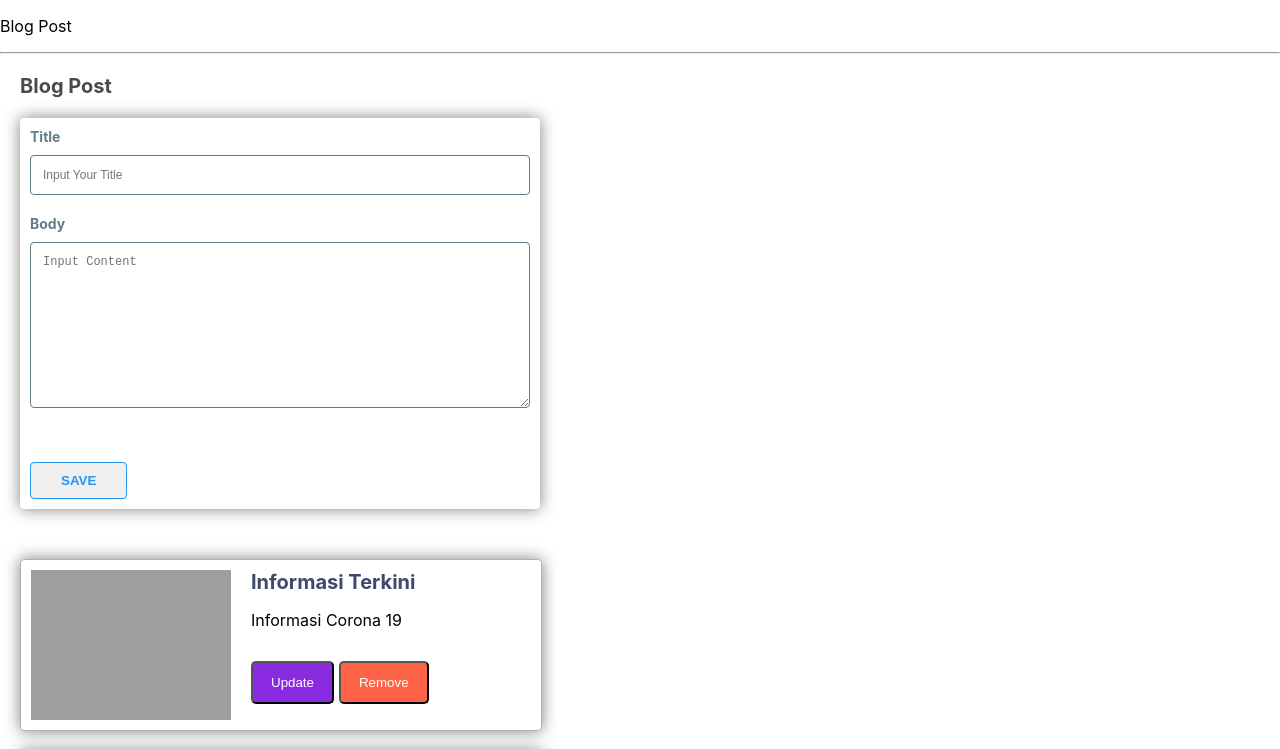
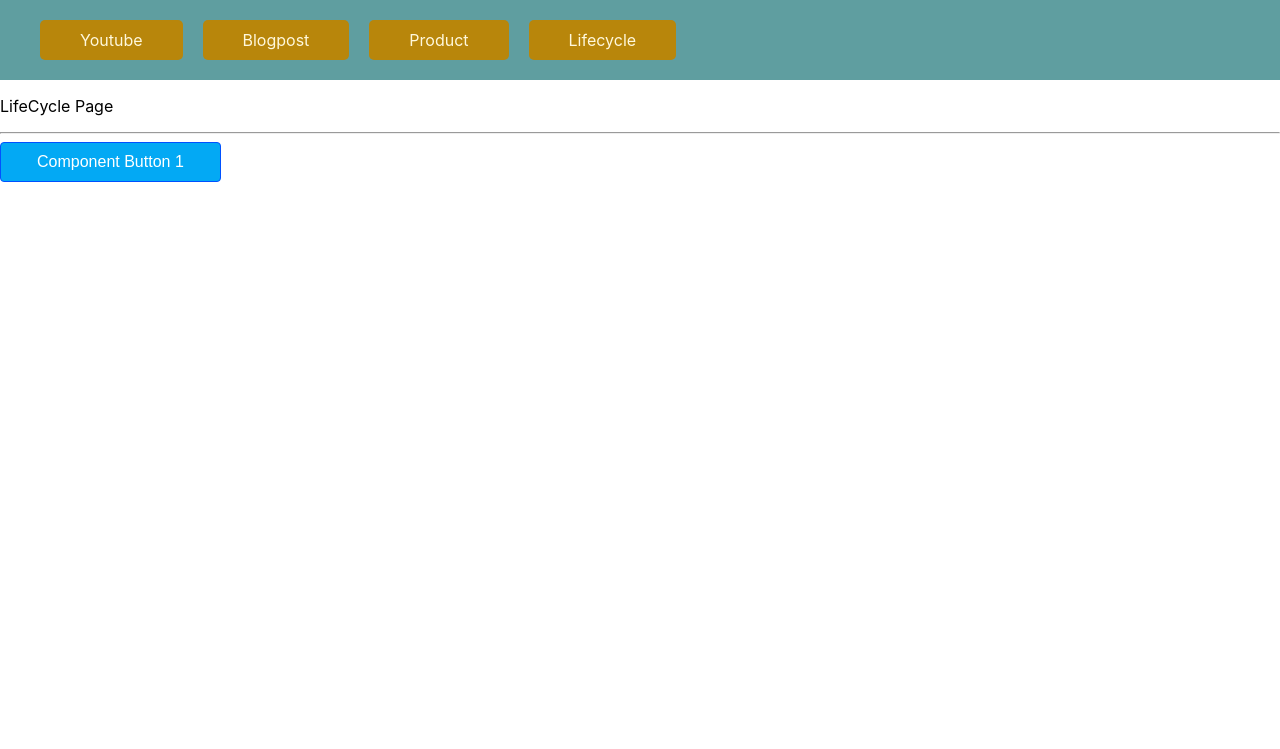
Before and after one commit to rizama/my-react, a React (Create React App) app in the folder build-react/: page /lifecycle in a window 1280 px wide. Shown: the top 749 px of the page. Built offline with nearby package versions, Linux system fonts and the light colour scheme; data requests are answered from the project's data file; grey boxes are pictures that could not be loaded.

Commit message:
Berpindah antar halaman dengan React Router (Routing Part 2)

```diff
--- a/build-react/src/components/YoutubeComponent/YoutubeComponent.jsx
+++ b/build-react/src/components/YoutubeComponent/YoutubeComponent.jsx
@@ -1,4 +1,4 @@
-import React from 'react'
+import React, { Fragment } from 'react'
 import './YoutubeComponent.css'
 
 const YoutubeComponent = () => {
@@ -33,6 +33,7 @@ const YoutubeComponent = () => {
     return (
         data.map((datum, index) => {
             return (
+                <Fragment>
                     <div className="youtube-wrapper" key={index}>
                         <div className="img-thumb">
                             <img src="https://www.inovex.de/blog/wp-content/uploads/2022/01/one-year-of-react-native.png" alt="" />
@@ -41,6 +42,7 @@ const YoutubeComponent = () => {
                         <p className="title">{datum.title}</p>
                         <p className="desc">{datum.desc}</p>
                     </div>
+                </Fragment>
             )
         })
     )
--- a/build-react/src/container/BlogPost/BlogPost.jsx
+++ b/build-react/src/container/BlogPost/BlogPost.jsx
@@ -92,7 +92,7 @@ export default class BlogPost extends Component {
         let value_of_field = event.target.value
         let timestamp = new Date().getTime()
         if (!this.state.isUpdate) { copy_of_formBlogPost['id'] = timestamp }
-        copy_of_formBlogPost[event.target.name] = value_of_field
+        copy_of_formBlogPost[event.target.name] = value_of_field // akan mengedit sesuai attribute name nya.
         this.setState({
             formBlogPost: copy_of_formBlogPost
         })
@@ -109,6 +109,8 @@ export default class BlogPost extends Component {
     render() {
         return (
             <Fragment>
+                <p>Blog Post Page</p>
+                <hr />
                 <p className="section-title">Blog Post</p>
                 <div className="form-add-post">
                     <label htmlFor="title">Title</label>
--- /dev/null
+++ b/build-react/src/container/Home/Home.css
@@ -0,0 +1,13 @@
+.navigation {
+    background: cadetblue;
+    padding: 30px;
+}
+
+.navigation a {
+    padding: 10px 40px;
+    margin: 10px;
+    text-decoration: none;
+    color: cornsilk;
+    background: darkgoldenrod;
+    border-radius: 5px;
+}
--- a/build-react/src/container/Home/Home.jsx
+++ b/build-react/src/container/Home/Home.jsx
@@ -1,36 +1,33 @@
-import React, { Component } from 'react'
-// import YoutubeComponent from '../../components/YoutubeComponent/YoutubeComponent'
-// import Product from '../Product/Product'
-// import LifeCycleComp from '../LifeCycleComp/LifeCycleComp'
+import React, { Component, Fragment } from 'react'
+import YoutubeComponent from '../../components/YoutubeComponent/YoutubeComponent'
+import Product from '../Product/Product'
+import LifeCycleComp from '../LifeCycleComp/LifeCycleComp'
 import BlogPost from '../BlogPost/BlogPost'
+import { BrowserRouter, Route, NavLink, Link } from 'react-router-dom'
+import './Home.css'
 
 export default class Home extends Component {
 
     state = {
-        showFuckingComponent: true
+        showComponent: true
     }
 
     render() {
         return (
-            <div>
-                {/* <p>Youtube Component</p>
-                <hr />
-                <YoutubeComponent />
-
-                <p>Counter</p>
-                <hr />
-                <Product />
-
-                <p>Lifecycle</p>
-                <hr />
-                {
-                    this.state.showFuckingComponent ? <LifeCycleComp max="5"/> : null
-                } */}
-
-                <p>Blog Post</p>
-                <hr />
-                <BlogPost />
-            </div>
+            <BrowserRouter>
+                <Fragment>
+                    <div className="navigation">
+                        <Link to="/">Youtube</Link>
+                        <Link to="/blog">Blogpost</Link>
+                        <Link to="/counter">Product</Link>
+                        <Link to="/lifecycle">Lifecycle</Link>
+                    </div>
+                    <Route path="/" exact component={YoutubeComponent}></Route>
+                    <Route path="/blog" component={BlogPost}></Route>
+                    <Route path="/counter" component={Product}></Route>
+                    <Route path="/lifecycle" component={LifeCycleComp}></Route>
+                </Fragment>
+            </BrowserRouter>
         )
     }
 }
--- a/build-react/src/container/LifeCycleComp/LifeCycleComp.jsx
+++ b/build-react/src/container/LifeCycleComp/LifeCycleComp.jsx
@@ -1,4 +1,4 @@
-import React, { Component } from 'react'
+import React, { Component, Fragment } from 'react'
 import './LifeCycleComp.css';
 
 export default class LifeCycleComp extends Component {
@@ -36,7 +36,7 @@ export default class LifeCycleComp extends Component {
         console.log('nextState', nextState);
         console.log('thisState', this.state);
         console.groupEnd()
-        console.log(parseInt(nextProps.max));
+        // console.log(parseInt(nextProps.max));
 
         // comparation use nextProps and nextState
         // if (parseInt(nextProps.max) < nextState.count) {
@@ -81,9 +81,11 @@ export default class LifeCycleComp extends Component {
     render() {
         console.log('render');
         return (
-            <div>
+            <Fragment>
+                <p>LifeCycle Page</p>
+                <hr />
                 <button className="btn" onClick={this.changeCount}>Component Button {this.state.count}</button>
-            </div>
+            </Fragment>
         )
     }
 }
--- a/build-react/src/container/Product/Product.jsx
+++ b/build-react/src/container/Product/Product.jsx
@@ -16,6 +16,8 @@ export default class Product extends Component {
     render() {
         return (
             <Fragment>
+                <p>Product Page</p>
+                <hr />
                 <div className="header">
                     <div className="logo">
                         <img src="https://etanee.id/img/content/img_logo_etanee_white.svg" alt="syalala"/>
```
Lines whose indentation alone changed are shown as unchanged.
